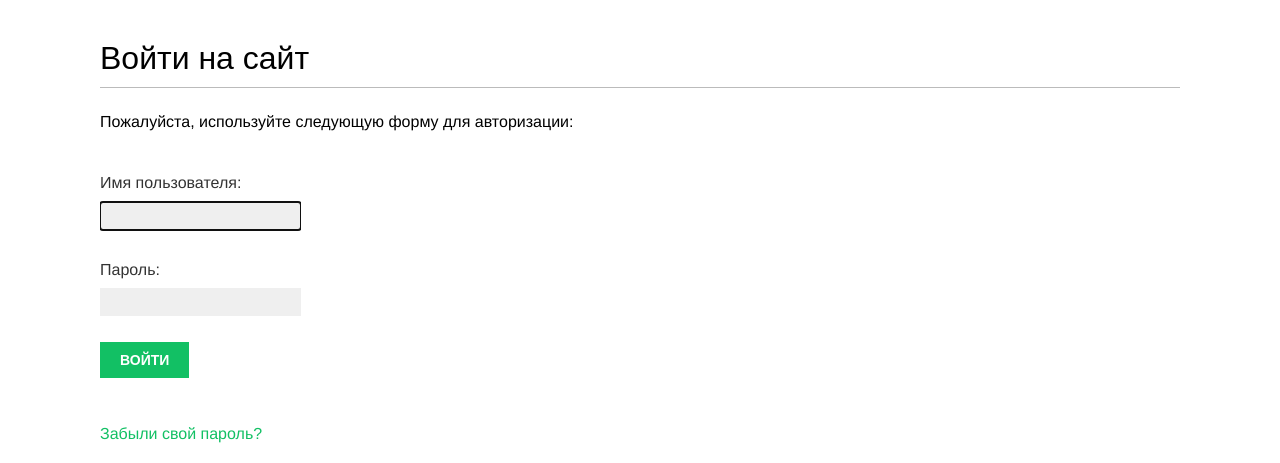
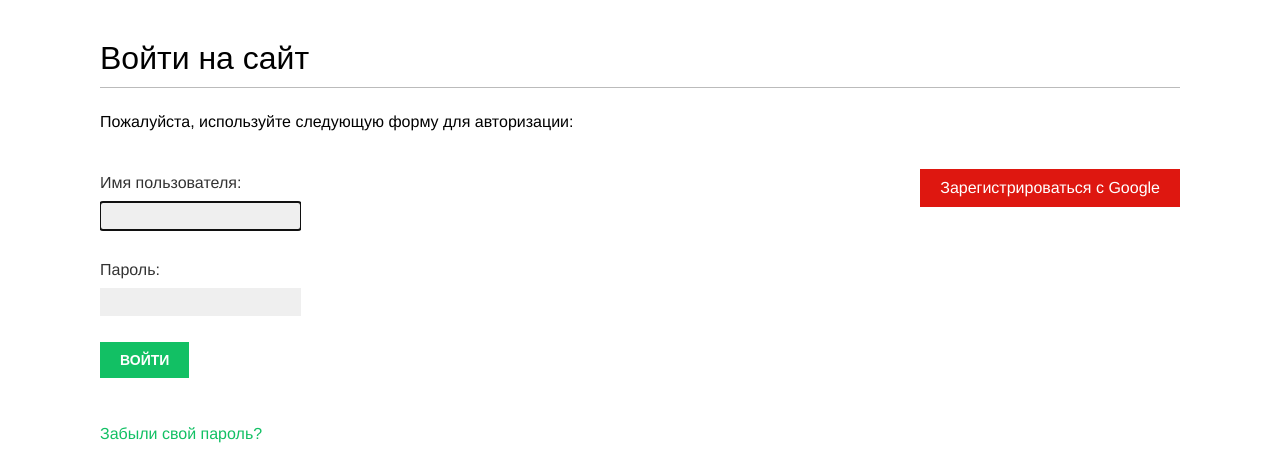
Before and after one commit to SidenkoStas/social_website, a Django app: page /account/login/ in a window 1280 px wide. Shown: the part 47-510 px from the top of the page. Run offline with Django 5.2, Linux system fonts and the light colour scheme; some web fonts are replaced.

Commit message:
Добавлена и протестирована возможность авторизоваться с помощью Google.

```diff
--- a/social_website/settings.py
+++ b/social_website/settings.py
@@ -155,3 +155,6 @@ EMAIL_HOST_PASSWORD = env("EMAIL_HOST_PASSWORD")
 EMAIL_PORT = env("EMAIL_PORT")
 EMAIL_USE_SSL = env("EMAIL_USE_SSL")
 DEFAULT_FROM_EMAIL = env("DEFAULT_FROM_EMAIL")
+
+SOCIAL_AUTH_GOOGLE_OAUTH2_KEY = env("GOOGLE_OAUTH2_KEY")
+SOCIAL_AUTH_GOOGLE_OAUTH2_SECRET = env("GOOGLE_OAUTH2_SECRET")
--- a/templates/registration/login.html
+++ b/templates/registration/login.html
@@ -23,4 +23,13 @@
     <a href="{% url "account:register" %}">Зарегистрироваться</a>
   </p>
 </div>
+<div class="social">
+  <ul>
+    <li class="google">
+      <a href="{% url "social:begin" "google-oauth2" %}">
+        Зарегистрироваться с Google
+      </a>
+    </li>
+  </ul>
+</div>
 {% endblock content %}
```
